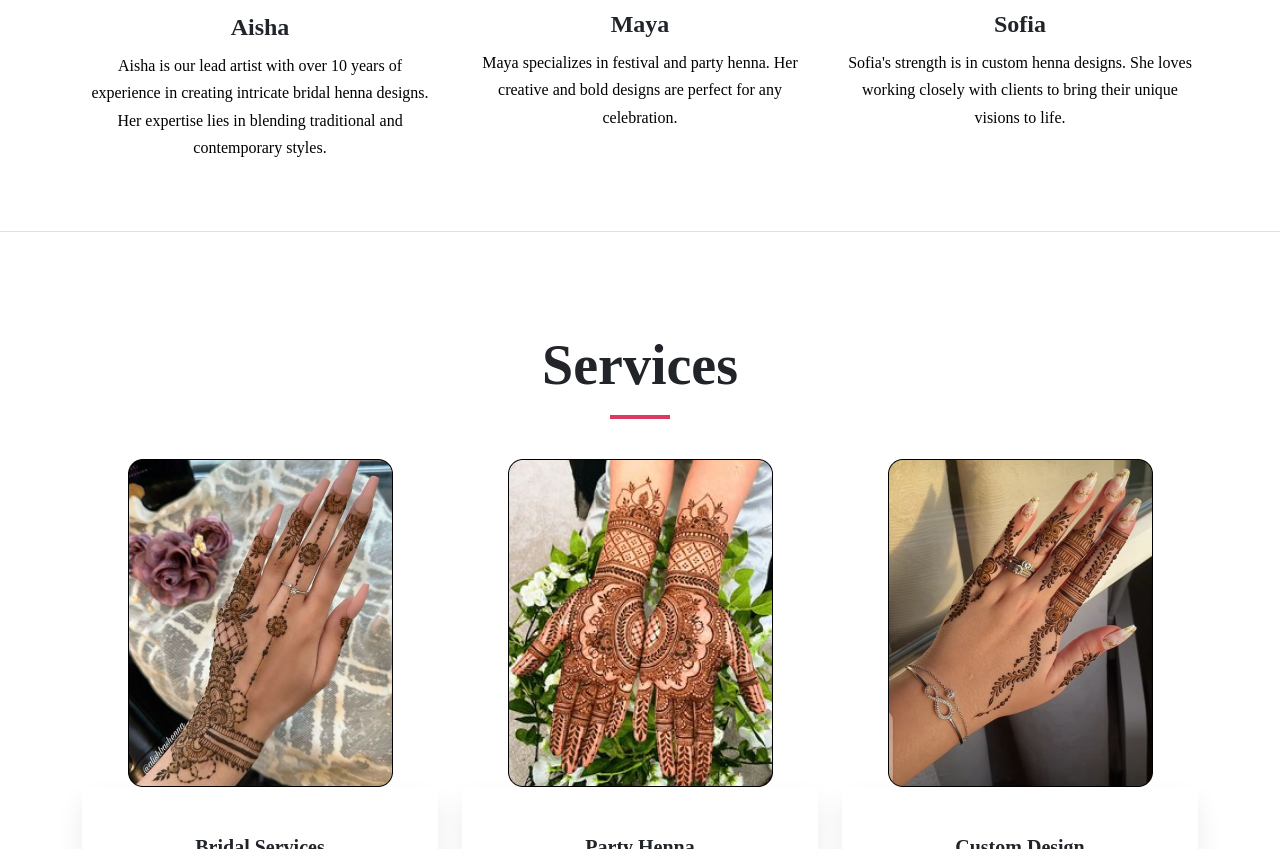
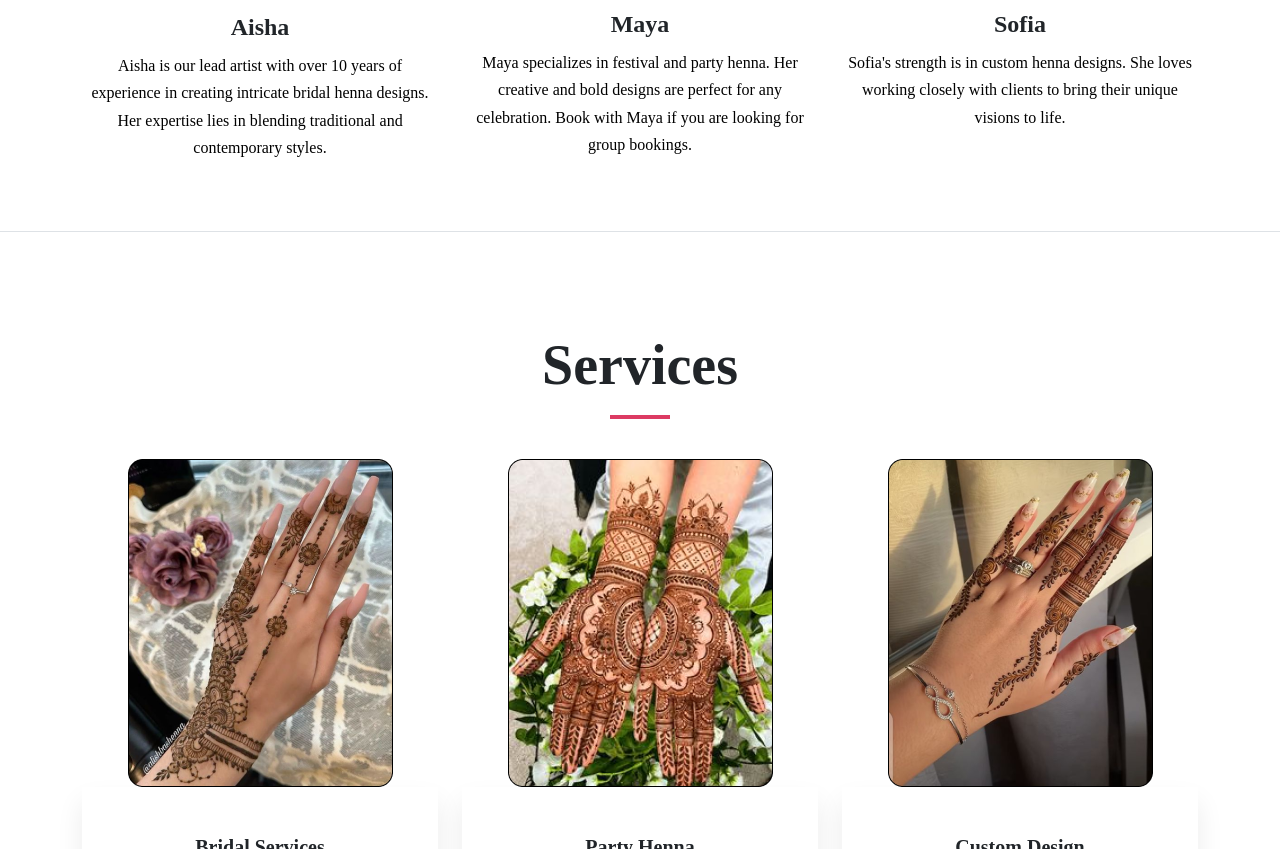
Before and after one commit to mbelk059/Henna-By-Me, a plain HTML site: page index.html in a window 1280 px wide. Shown: the part 2958-3807 px from the top of the page. Drawn offline with nearby package versions, Linux system fonts and the light colour scheme.

Commit message:
Update index.html

```diff
--- a/index.html
+++ b/index.html
@@ -332,7 +332,7 @@
                   <h4>Maya</h4>
                   <p class="mb-0">
                     Maya specializes in festival and party henna. Her creative
-                    and bold designs are perfect for any celebration.
+                    and bold designs are perfect for any celebration. Book with Maya if you are looking for group bookings.
                   </p>
                 </div>
               </div>
```
